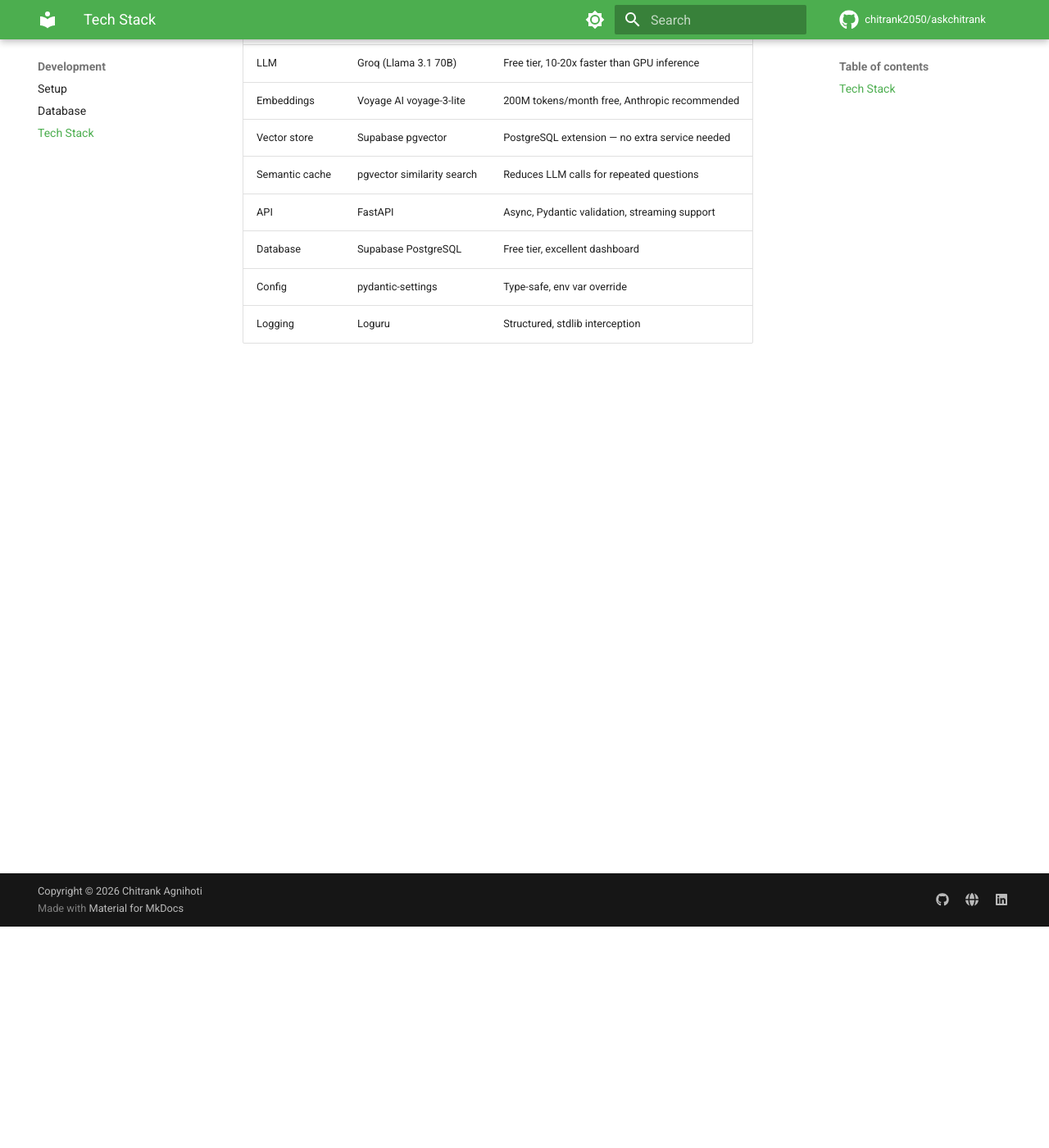
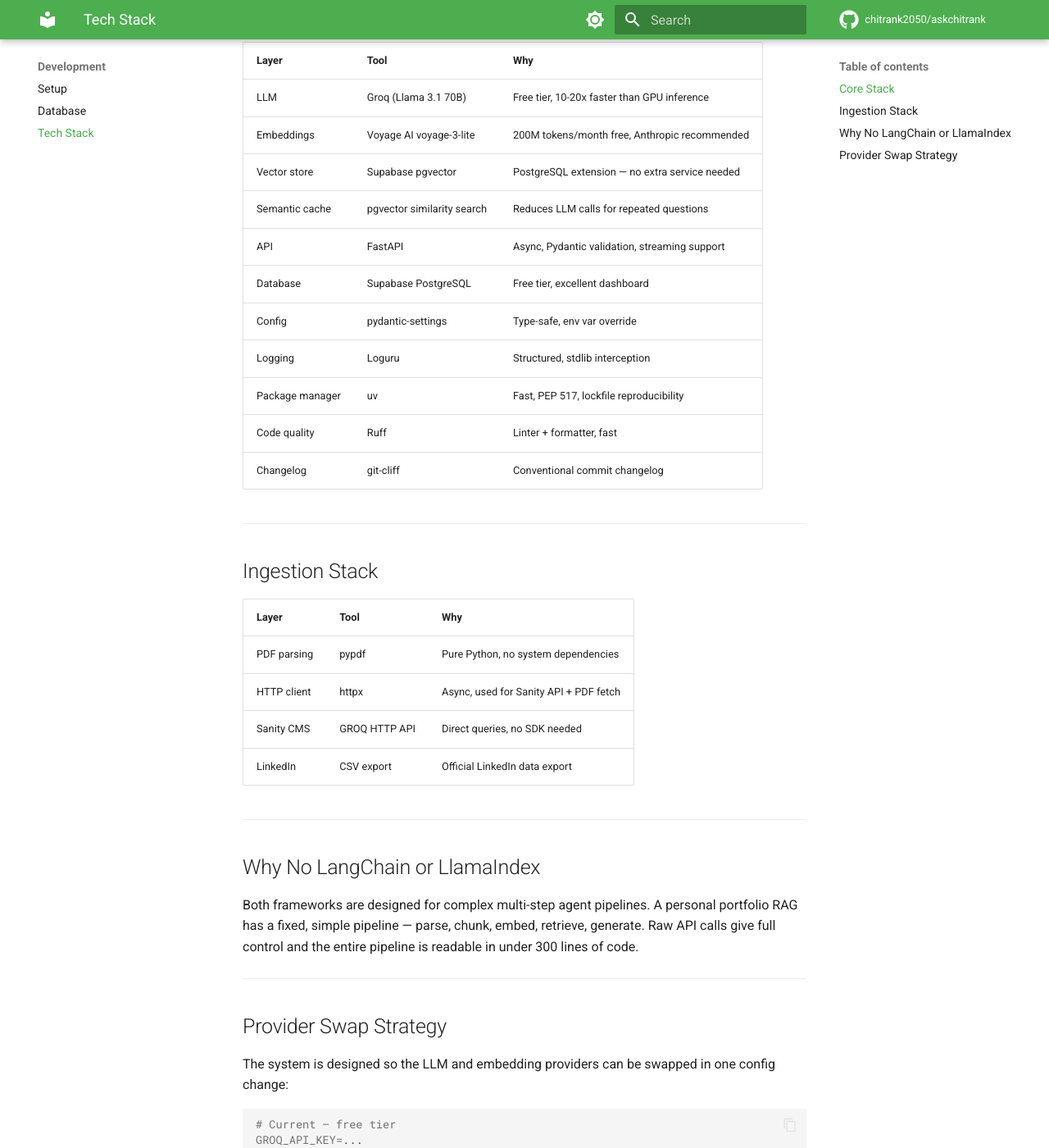
Before and after one commit to chitrank2050/askchitrank, an MkDocs documentation site: the page built from docs/development/tech_stack.md, in a window 1280 px wide and 1400 px high, scrolled down 270 px. Shown: the whole window at 82% size. Built offline with MkDocs 1.6.1 and Material for MkDocs 9.7.7, drawn with Linux system fonts in a browser that asks for light colours; comment, search, counter and statistics services are not loaded; some of the changed text lies outside the part shown.

Commit message:
docs: Expand tech stack documentation with new sections and tools, and refine database schema descriptions.

````diff
--- a/docs/development/tech_stack.md
+++ b/docs/development/tech_stack.md
@@ -1,12 +1,60 @@
-## Tech Stack
+# Tech Stack
 
-| **Layer**      | **Tool**                   | **Why**                                        |
-|----------------|----------------------------|------------------------------------------------|
-| LLM            | Groq (Llama 3.1 70B)       | Free tier, 10-20x faster than GPU inference    |
-| Embeddings     | Voyage AI voyage-3-lite    | 200M tokens/month free, Anthropic recommended  |
-| Vector store   | Supabase pgvector          | PostgreSQL extension — no extra service needed |
-| Semantic cache | pgvector similarity search | Reduces LLM calls for repeated questions       |
-| API            | FastAPI                    | Async, Pydantic validation, streaming support  |
-| Database       | Supabase PostgreSQL        | Free tier, excellent dashboard                 |
-| Config         | pydantic-settings          | Type-safe, env var override                    |
-| Logging        | Loguru                     | Structured, stdlib interception                |
+---
+
+## Core Stack
+
+| Layer            | Tool                       | Why                                            |
+|------------------|----------------------------|------------------------------------------------|
+| LLM              | Groq (Llama 3.1 70B)       | Free tier, 10-20x faster than GPU inference    |
+| Embeddings       | Voyage AI voyage-3-lite    | 200M tokens/month free, Anthropic recommended  |
+| Vector store     | Supabase pgvector          | PostgreSQL extension — no extra service needed |
+| Semantic cache   | pgvector similarity search | Reduces LLM calls for repeated questions       |
+| API              | FastAPI                    | Async, Pydantic validation, streaming support  |
+| Database         | Supabase PostgreSQL        | Free tier, excellent dashboard                 |
+| Config           | pydantic-settings          | Type-safe, env var override                    |
+| Logging          | Loguru                     | Structured, stdlib interception                |
+| Package manager  | uv                         | Fast, PEP 517, lockfile reproducibility        |
+| Code quality     | Ruff                       | Linter + formatter, fast                       |
+| Changelog        | git-cliff                  | Conventional commit changelog                  |
+
+---
+
+## Ingestion Stack
+
+| Layer            | Tool                       | Why                                            |
+|------------------|----------------------------|------------------------------------------------|
+| PDF parsing      | pypdf                      | Pure Python, no system dependencies            |
+| HTTP client      | httpx                      | Async, used for Sanity API + PDF fetch         |
+| Sanity CMS       | GROQ HTTP API              | Direct queries, no SDK needed                  |
+| LinkedIn         | CSV export                 | Official LinkedIn data export                  |
+
+---
+
+## Why No LangChain or LlamaIndex
+
+Both frameworks are designed for complex multi-step agent pipelines. A personal portfolio RAG has a fixed, simple pipeline — parse, chunk, embed, retrieve, generate. Raw API calls give full control and the entire pipeline is readable in under 300 lines of code.
+
+---
+
+## Provider Swap Strategy
+
+The system is designed so the LLM and embedding providers can be swapped in one config change:
+
+```bash
+# Current — free tier
+GROQ_API_KEY=...
+GROQ_MODEL=llama-3.1-70b-versatile
+VOYAGE_API_KEY=...
+VOYAGE_MODEL=voyage-3-lite
+
+# Future — when Anthropic API key available
+ANTHROPIC_API_KEY=...
+# embedding model swap handled in embedder.py
+```
+
+No code changes required — only config.
+
+---
+
+Developed by [Chitrank Agnihotri](https://www.chitrankagnihotri.com)
````
Also changed, not shown: docs/development/database.md (+34 -34 lines), docs/development/setup.md (+6 -6 lines).
